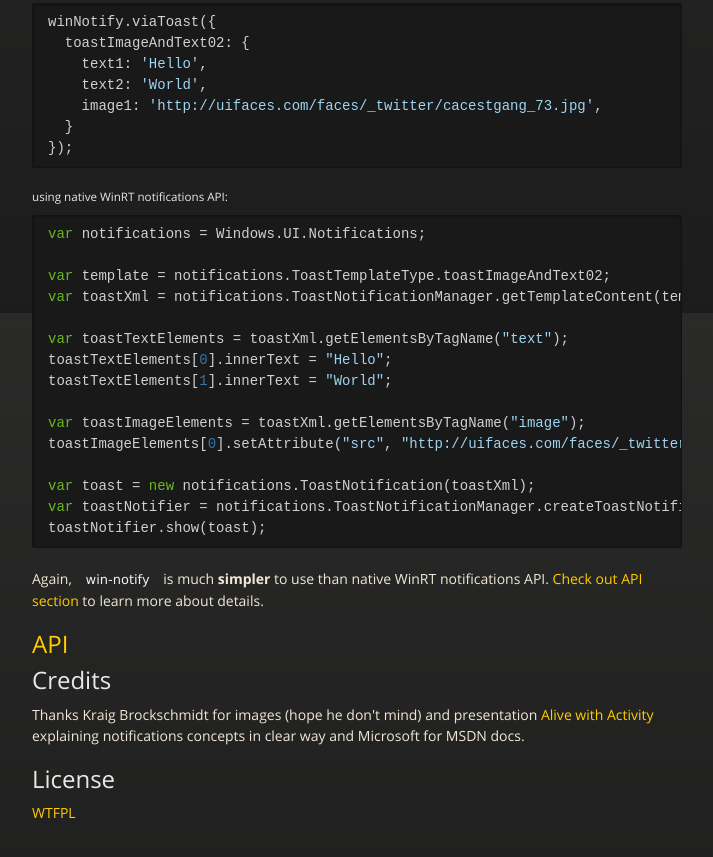
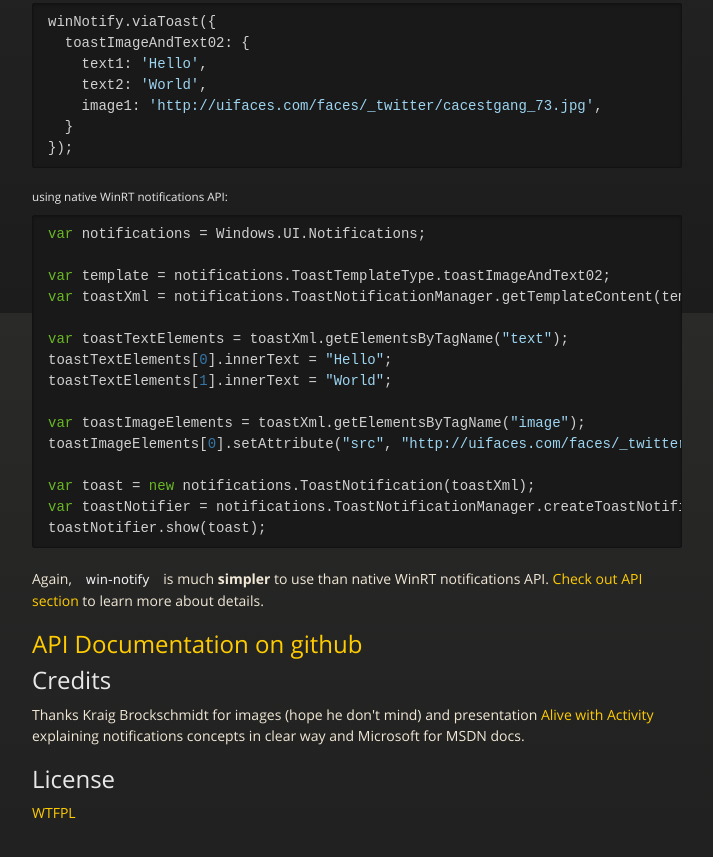
Before and after one commit to tadeuszwojcik/win-notify, a plain HTML site: page index.html in a window 1280 px wide. Shown: the part 3687-4544 px from the top of the page, without its empty margins (283-996 px from the left). Drawn offline with nearby package versions, Linux system fonts and the light colour scheme.

```diff
--- a/index.html
+++ b/index.html
@@ -184,7 +184,7 @@
 <a href="https://github.com/tadeuszwojcik/win-notify#toasts-notifications">Check out API section</a> to learn more about details.</p>
 
 <h2>
-<a name="api" class="anchor" href="#api"><span class="octicon octicon-link"></span></a><a href="https://github.com/tadeuszwojcik/win-notify#toasts-notifications">API</a>
+<a name="api-documentation-on-github" class="anchor" href="#api-documentation-on-github"><span class="octicon octicon-link"></span></a><a href="https://github.com/tadeuszwojcik/win-notify#toasts-notifications">API Documentation on github</a>
 </h2>
 
 <h2>
```
Also changed, not shown: params.json (+1 -1 lines).
